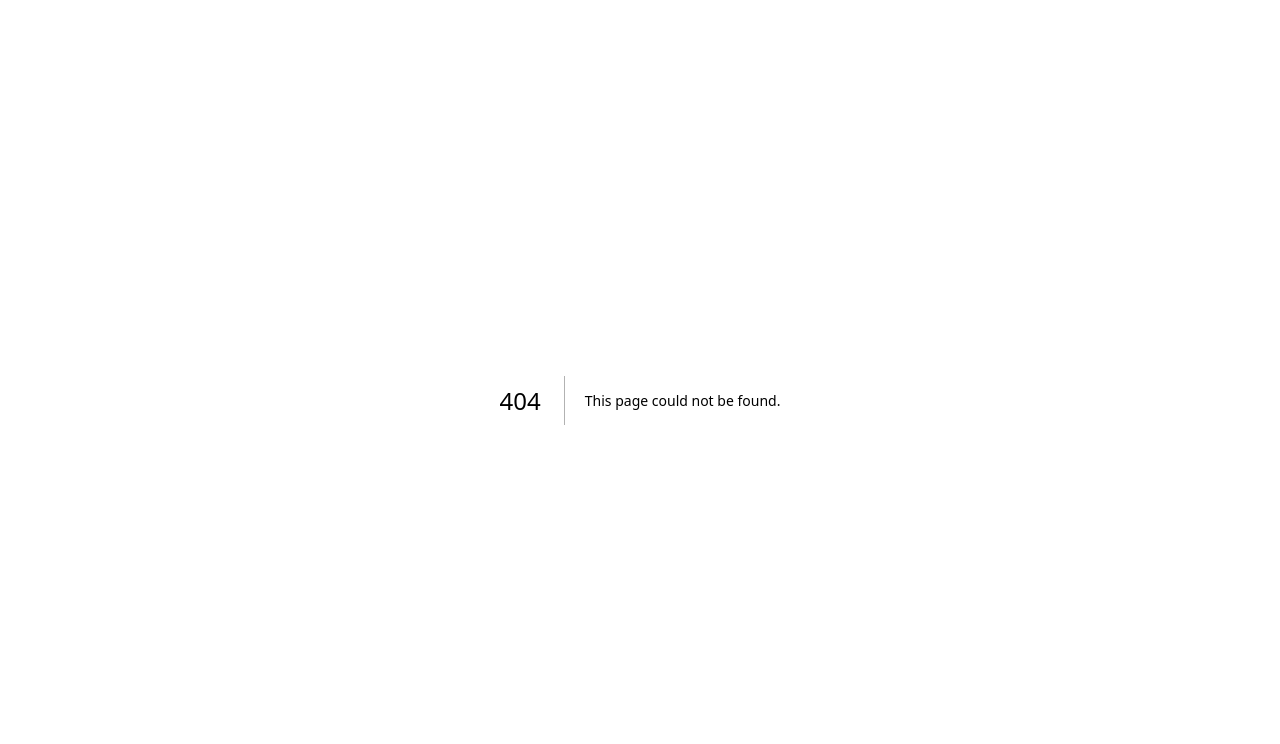
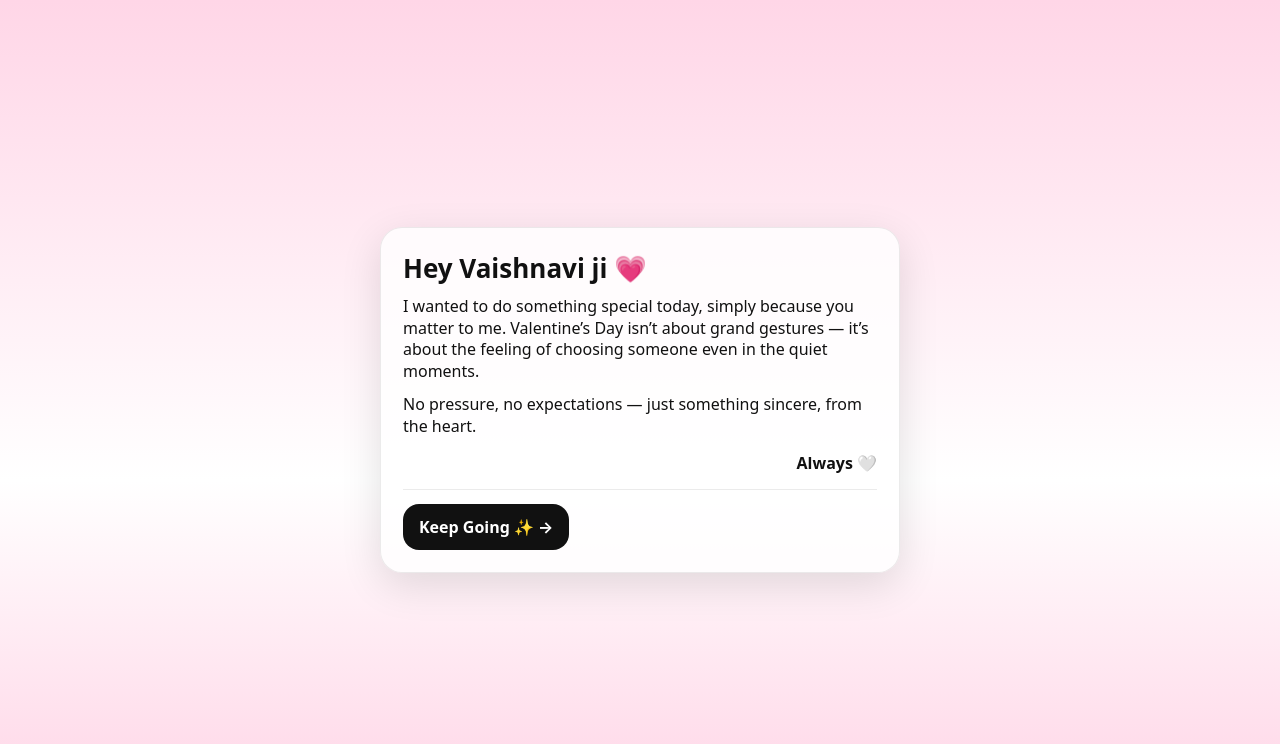
Before and after one commit to 279ryyt2kk-beep/Vaishnavi-ji-final, a Next.js app: page /letter in a window 1280 px wide. Before the commit this address had no page. Shown: the top 744 px of the page. Built offline with nearby package versions, Linux system fonts and the light colour scheme.

Commit message:
Create page.js

```diff
--- /dev/null
+++ b/app/letter/page.js
@@ -0,0 +1,29 @@
+"use client";
+
+export default function LetterPage() {
+  return (
+    <div className="wrap">
+      <div className="card">
+        <h1>Hey Vaishnavi ji 💗</h1>
+
+        <p>
+          I wanted to do something special today, simply because you matter to me.
+          Valentine’s Day isn’t about grand gestures —
+          it’s about the feeling of choosing someone even in the quiet moments.
+        </p>
+
+        <p>
+          No pressure, no expectations — just something sincere, from the heart.
+        </p>
+
+        <p style={{ textAlign: "right", marginTop: 16 }}>
+          <b>Always 🤍</b>
+        </p>
+
+        <div className="hr" />
+
+        <a className="linkBtn" href="/song">Keep Going ✨ →</a>
+      </div>
+    </div>
+  );
+}
```
